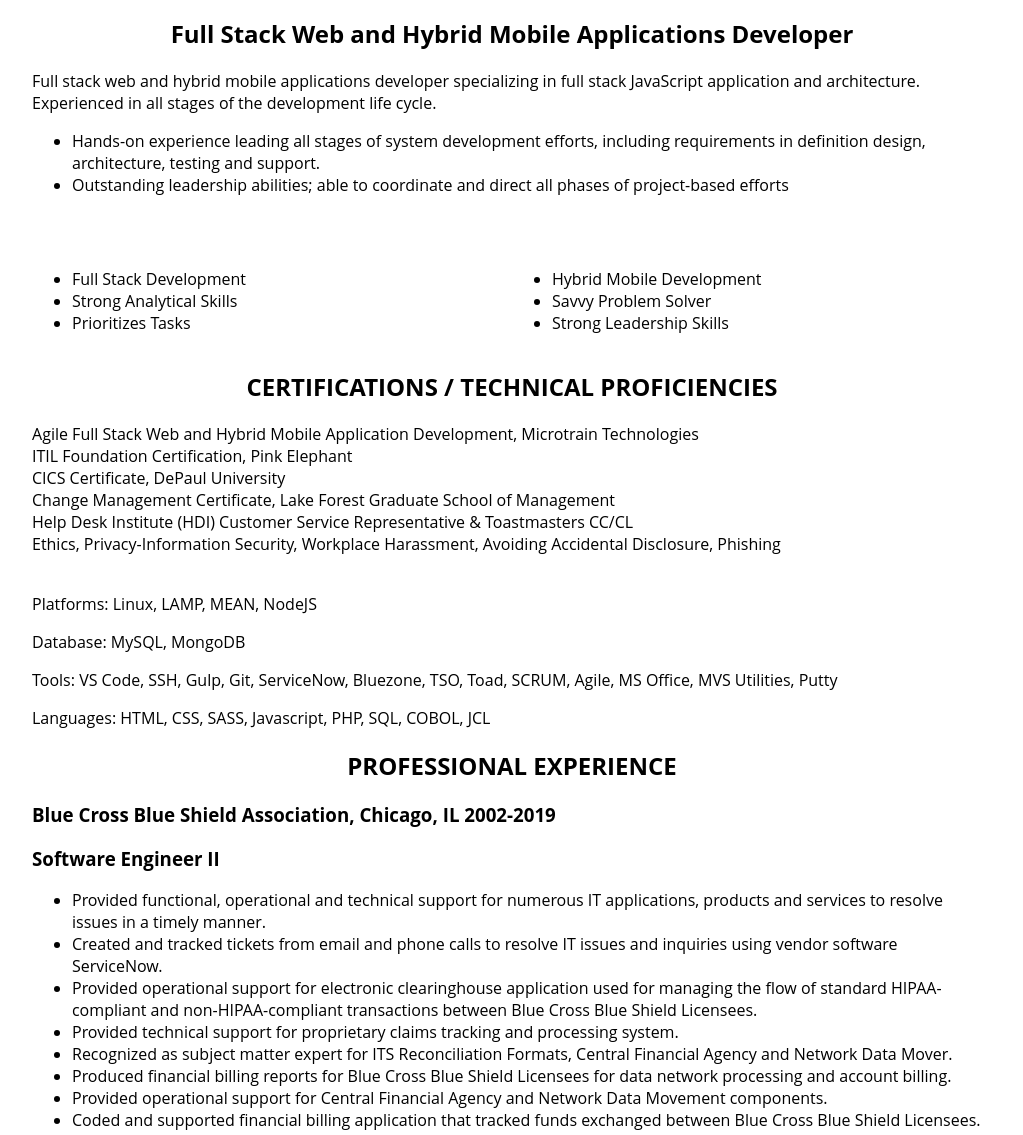
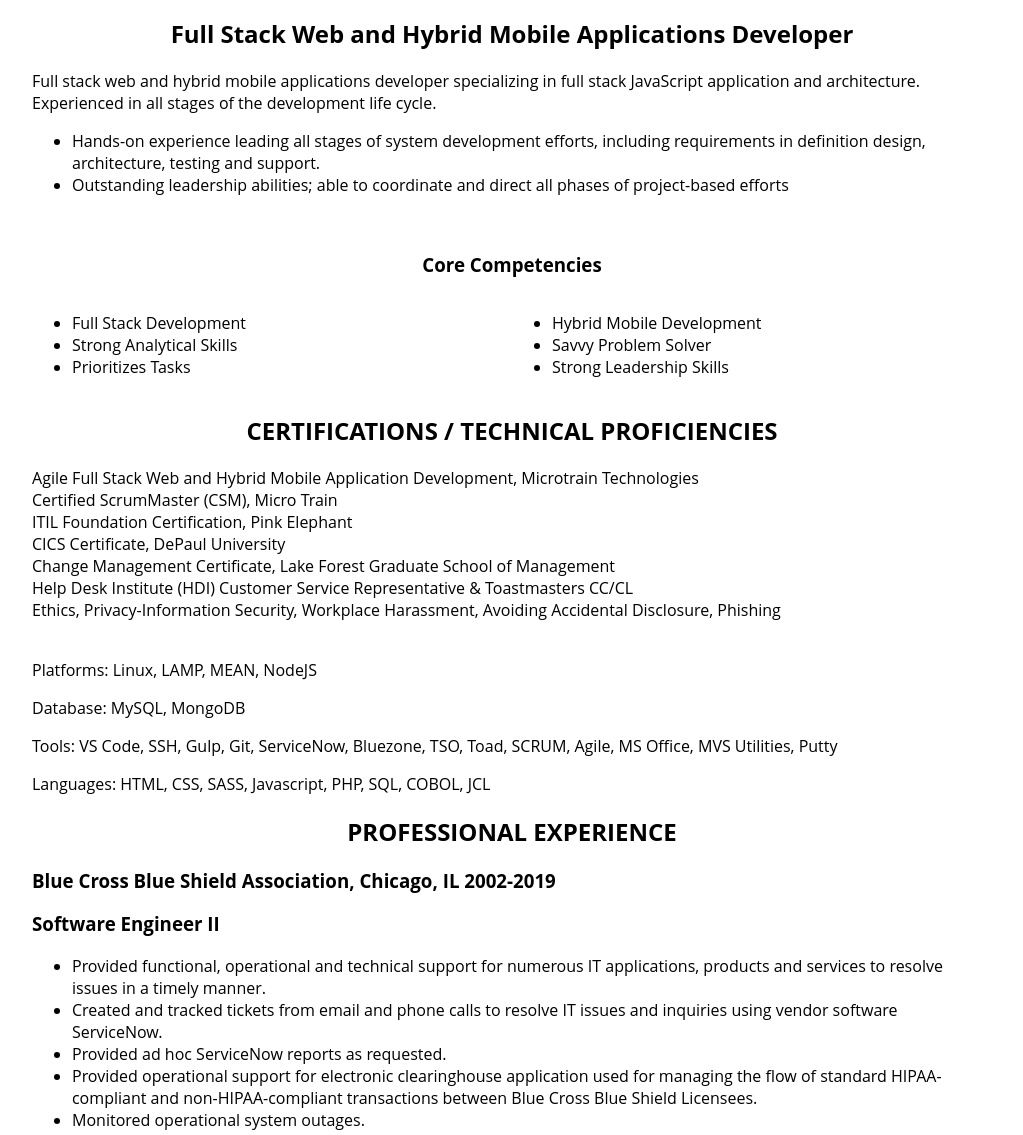
Before and after one commit to prog227/prog227.github.io, a website: page resume.html in a window 1280 px wide. Shown: the part 148-1283 px from the top of the page, without its empty margins (128-1151 px from the left). Drawn offline with Linux system fonts and the light colour scheme.

Commit message:
Updated resume with CSM

```diff
--- a/resume.html
+++ b/resume.html
@@ -39,7 +39,7 @@
         <li> Outstanding leadership abilities; able to coordinate and direct all phases of project-based efforts</li>
       </ul>
       <br>
-          <h3 id="Core Competencies"></h3>
+          <h3 class="corecompetencies">Core Competencies</h3>
           <div class="row">
               <div class="column">
               <ul>
@@ -61,6 +61,9 @@
       <h2> CERTIFICATIONS / TECHNICAL PROFICIENCIES</h2>
           <div>
           Agile Full Stack Web and Hybrid Mobile Application Development, Microtrain Technologies
+          </div>
+          <div>
+          Certified ScrumMaster (CSM), Micro Train
           </div>
           <div>
           ITIL Foundation Certification, Pink Elephant
@@ -95,8 +98,10 @@
         <ul>
           <li> Provided functional, operational and technical support for numerous IT applications, products and services to resolve issues in a timely manner.</li>
           <li> Created and tracked tickets from email and phone calls to resolve IT issues and inquiries using vendor software ServiceNow.</li>
+          <li> Provided ad hoc ServiceNow reports as requested.</li>
           <li> Provided operational support for electronic clearinghouse application used for managing the flow of standard
             HIPAA-compliant and non-HIPAA-compliant transactions between Blue Cross Blue Shield Licensees.</li>
+          <li> Monitored operational system outages.</li>
           <li> Provided technical support for proprietary claims tracking and processing system.</li>
           <li> Recognized as subject matter expert for ITS Reconciliation Formats, Central Financial Agency and Network Data Mover.</li>
           <li> Produced financial billing reports for Blue Cross Blue Shield Licensees for data network processing and account billing.</li>
```
Also changed, not shown: dist/css/main.css.
